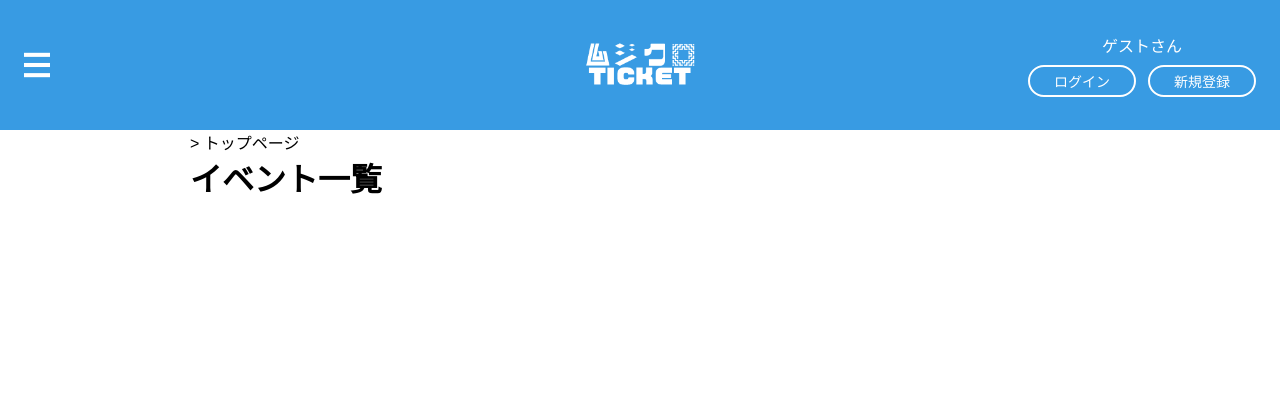
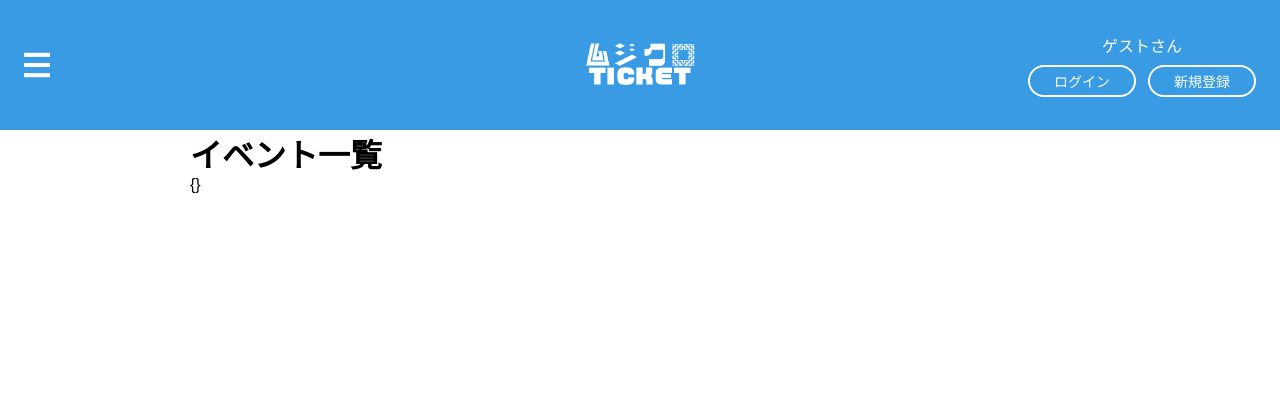
Before and after one commit to Kinoue-mynavi/team-false-dev-practice, a Flask app: template flask_app/templates/customer/customer_top.html in a window 1280 px wide. Shown: the top 420 px of the page. Run offline with Flask 3, Linux system fonts and the light colour scheme; the template is opened without the code that fills it, so the values that code supplies are empty.

Commit message:
Fixed event top

```diff
--- a/flask_app/templates/customer/customer_top.html
+++ b/flask_app/templates/customer/customer_top.html
@@ -1,19 +1,21 @@
 {% extends "layout_customer.html" %}
 
 {% block body %}
-<!-- ナビゲーション領域 -->
-<nav>
-  <div class="container">
-    <p class="menu">
-      > トップページ
-    </p>
-  </div>
-</nav>
 
+<!-- 機能画面表示領域 -->
 <div class="container">
-  <h1>
+  <h1 id="main_title">
     イベント一覧
   </h1>
+
+  <div id="list_area" class="base_pattern">
+    <div id="output_list_table">
+      {}
+    </div>
+  </div>
+  </div>
+
+
 </div>
 
 {% endblock %}
```
Also changed, not shown: flask_app/views/customer/customer_top.py (+13 -0 lines).
